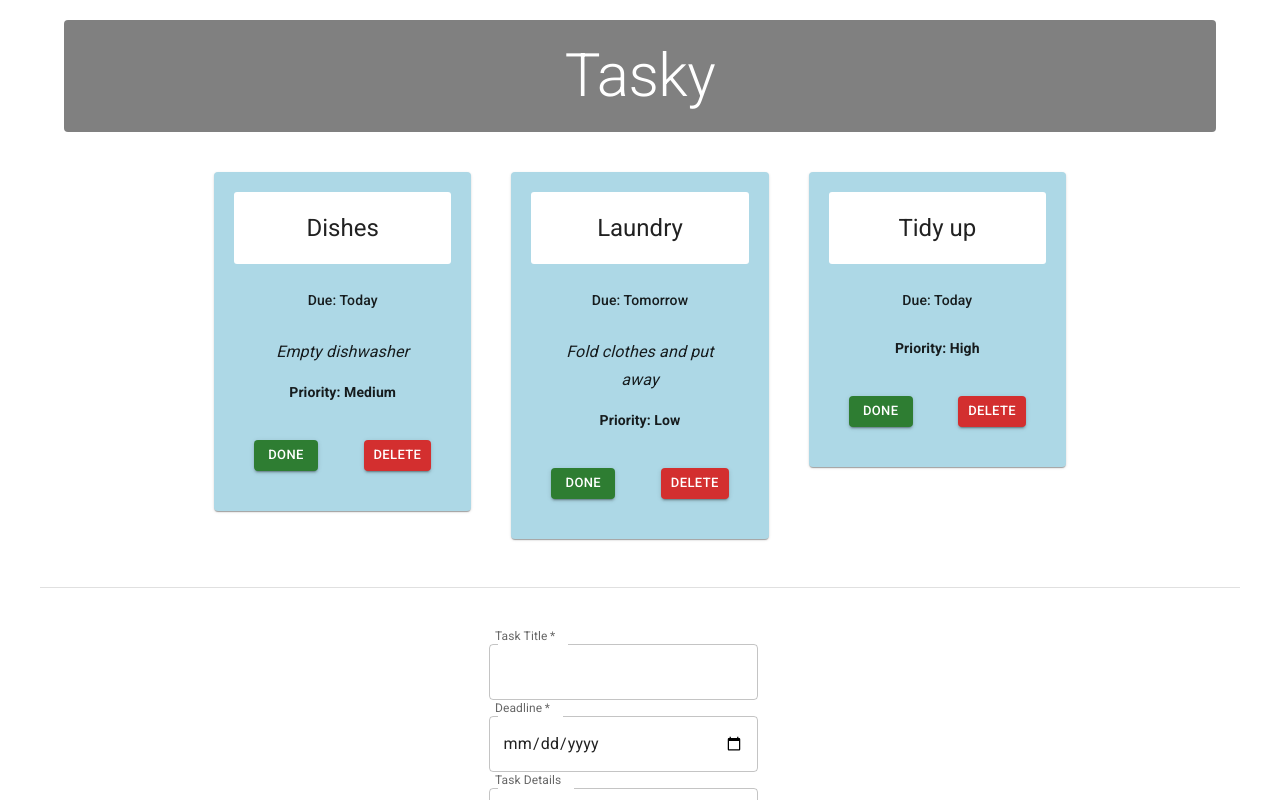
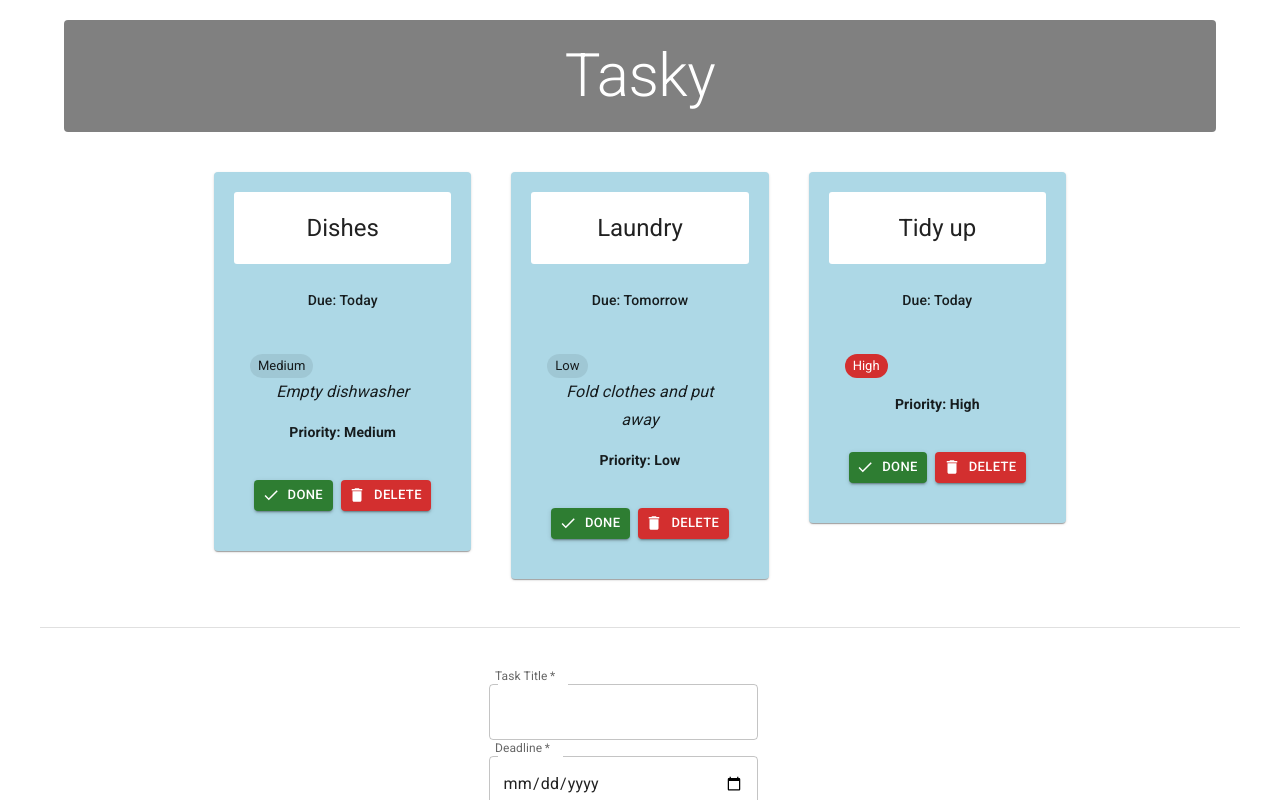
Before and after one commit to 20112841/react-basic-labs, a React (Vite) app in the folder tasky/: page / in a window 1280 px wide. Shown: the top 800 px of the page. Built offline with nearby package versions, Linux system fonts and the light colour scheme.

Commit message:
Tasky Lab 3 done

```diff
--- a/tasky/src/components/Task.jsx
+++ b/tasky/src/components/Task.jsx
@@ -6,6 +6,9 @@ import CardContent from '@mui/material/CardContent';
 import CardHeader from '@mui/material/CardHeader';
 import Grid from '@mui/material/Grid';
 import Typography from '@mui/material/Typography';
+import DoneIcon from '@mui/icons-material/Done';
+import DeleteIcon from '@mui/icons-material/Delete';
+import Chip from '@mui/material/Chip';
 
 const Task = (props) => {
     // Helper function to set priority color
@@ -21,7 +24,7 @@ const Task = (props) => {
     return (
         <Grid
             key={props.id}
-            size={{ xs: 12, md: 4 }}
+            size={{ xs: 12, sm: 6, md: 4 }}
         >
             <Card
                 sx={{
@@ -53,6 +56,12 @@ const Task = (props) => {
                             Due: {props.deadline}
                         </Typography>
                     </Box>
+                    <Chip
+                        label={props.priority}
+                        color={props.priority === "High" ? "error" : "default"}
+                        size="small"
+                        sx={{ mt: 2 }}
+                    />
 
                     <Typography
                         component="p"
@@ -79,12 +88,14 @@ const Task = (props) => {
                         variant="contained"
                         size="small"
                         color="success"
+                        startIcon={<DoneIcon />}
                         onClick={props.markDone}      >
                         Done      </Button>
                     <Button
                         variant="contained"
                         size="small"
                         color="error"
+                        startIcon={<DeleteIcon />}
                         onClick={props.deleteTask}      >
                         Delete      </Button>
                 </CardActions>
```
